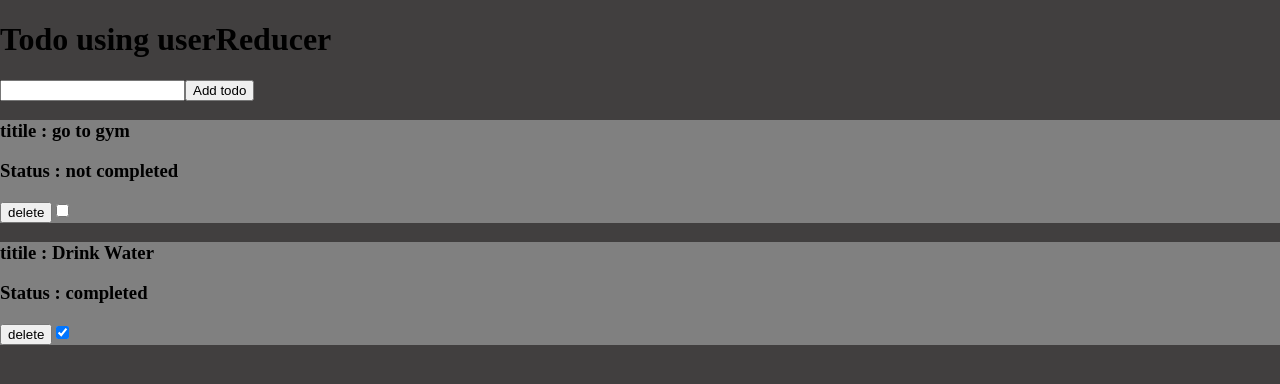
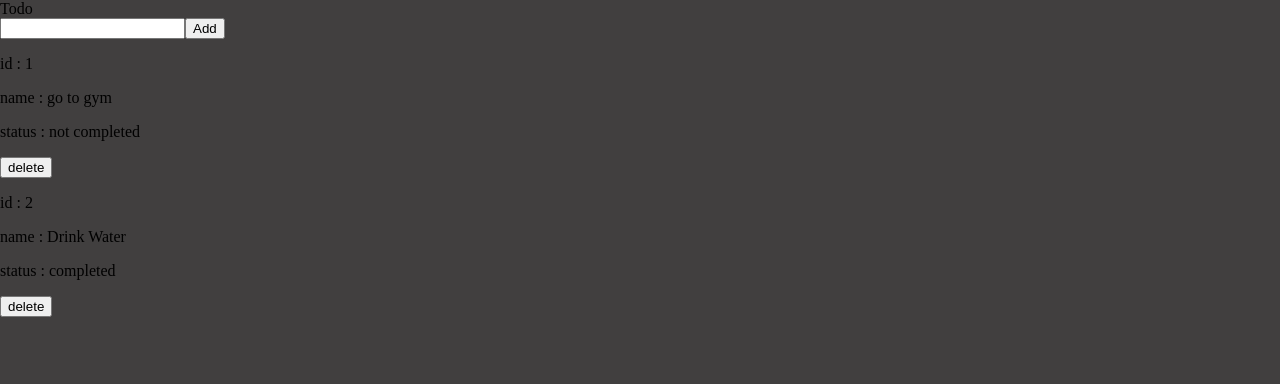
Before and after one commit to Gourav-Shintre/React-Js-, a React (Vite) app: page / in a window 1280 px wide. Shown: the top 384 px of the page. Built offline with nearby package versions, Linux system fonts and the light colour scheme.

Commit message:
Add useContext provider and Todo components for state management

```diff
--- a/src/App.jsx
+++ b/src/App.jsx
@@ -3,6 +3,8 @@ import StateExample from "./components/State_Handling/StateExample";
 import First from "./components/State_Handling/StateExample";
 import StateExample2 from "./components/State_Handling/StateExample2";
 import TodoForm from "./components/Todo_Using_State/TodoForm";
+import Provider from "./components/useContextProvider/Provider";
+import Todo from "./components/useContextProvider/Todo";
 import UseReducer from "./components/useReducer/UseReducer";
 import UseReducerTodo from "./components/useReducer/UseReducerTodo";
 import UseRef from "./components/useRef/useRef";
@@ -27,7 +29,12 @@ function App() {
       {/* <UseReducer />  //counter example */}
 
       {/* //todo example using usereducer */}
-      <UseReducerTodo/>
+      {/* <UseReducerTodo/> */}
+
+      {/* usecontext provider  */}
+      <Provider>
+        <Todo />
+      </Provider>
     </>
   );
 }
--- a/src/components/Todo_Using_State/TodoForm.jsx
+++ b/src/components/Todo_Using_State/TodoForm.jsx
@@ -56,7 +56,8 @@ const TodoForm = () => {
       <button onClick={handleSubmit} disabled={todo.trim().length === 0}>
         Add
       </button>
-      <TodoList
+      <TodoLi
+      st
         todos={todos}
         handleDelete={handleDelete}
         handleStatus={handleStatus}
--- /dev/null
+++ b/src/components/useContextProvider/Provider.jsx
@@ -0,0 +1,25 @@
+import React, { createContext, useState } from "react";
+// eslint-disable-next-line react-refresh/only-export-components
+export const TodoContext = createContext();
+const Provider = ({ children }) => {
+  const [todos, setTodos] = useState([
+    {
+      id: 1,
+      title: "go to gym",
+      status: false,
+    },
+    {
+      id: 2,
+      title: "Drink Water",
+      status: true,
+    },
+  ]);
+
+  return (
+    <div>
+      <TodoContext.Provider value={{ todos , setTodos }}>{children}</TodoContext.Provider>
+    </div>
+  );
+};
+
+export default Provider;
--- /dev/null
+++ b/src/components/useContextProvider/Todo.jsx
@@ -0,0 +1,16 @@
+import React from "react";
+import TodoList from "./TodoList";
+
+const Todo = () => {
+  return (
+    <div>
+      Todo
+      <div>
+
+      </div>
+      <TodoList />
+    </div>
+  );
+};
+
+export default Todo;
--- /dev/null
+++ b/src/components/useContextProvider/TodoList.jsx
@@ -0,0 +1,12 @@
+import React from "react";
+import TodoListitems from "./TodoListitems";
+
+const TodoList = () => {
+  return (
+    <div>
+      <TodoListitems />
+    </div>
+  );
+};
+
+export default TodoList;
--- /dev/null
+++ b/src/components/useContextProvider/TodoListitems.jsx
@@ -0,0 +1,47 @@
+import React, { useState } from "react";
+import { useContext } from "react";
+import { TodoContext } from "./Provider";
+import { v4 as uuid } from "uuid";
+const TodoListitems = () => {
+  const { todos, setTodos } = useContext(TodoContext);
+  const [todo, setTodo] = useState("");
+  console.log(todos);
+  const handleDelete = (id) => {
+    console.log("deleting");
+    console.log(id);
+
+    setTodos((prevTodo) => prevTodo.filter((todo) => todo.id !== id));
+  };
+  const handleOnchange = (e) => {
+    setTodo(e.target.value);
+  };
+
+  const handleClick = () => {
+    setTodos((prevTodo) => [
+      ...prevTodo,
+      {
+        id: uuid(),
+        title: todo,
+        status: false,
+      },
+    ]);
+    setTodo("")
+  };
+
+  return (
+    <div>
+      <input type="text" name="" id="" value={todo} onChange={handleOnchange} />
+      <button onClick={handleClick}>Add</button>
+      {todos.map((todo) => (
+        <React.Fragment key={todo.id}>
+          <p>id : {todo.id}</p>
+          <p>name : {todo.title}</p>
+          <p>status : {todo.status ? "completed" : "not completed"}</p>
+          <button onClick={() => handleDelete(todo.id)}>delete</button>
+        </React.Fragment>
+      ))}
+    </div>
+  );
+};
+
+export default TodoListitems;
```
